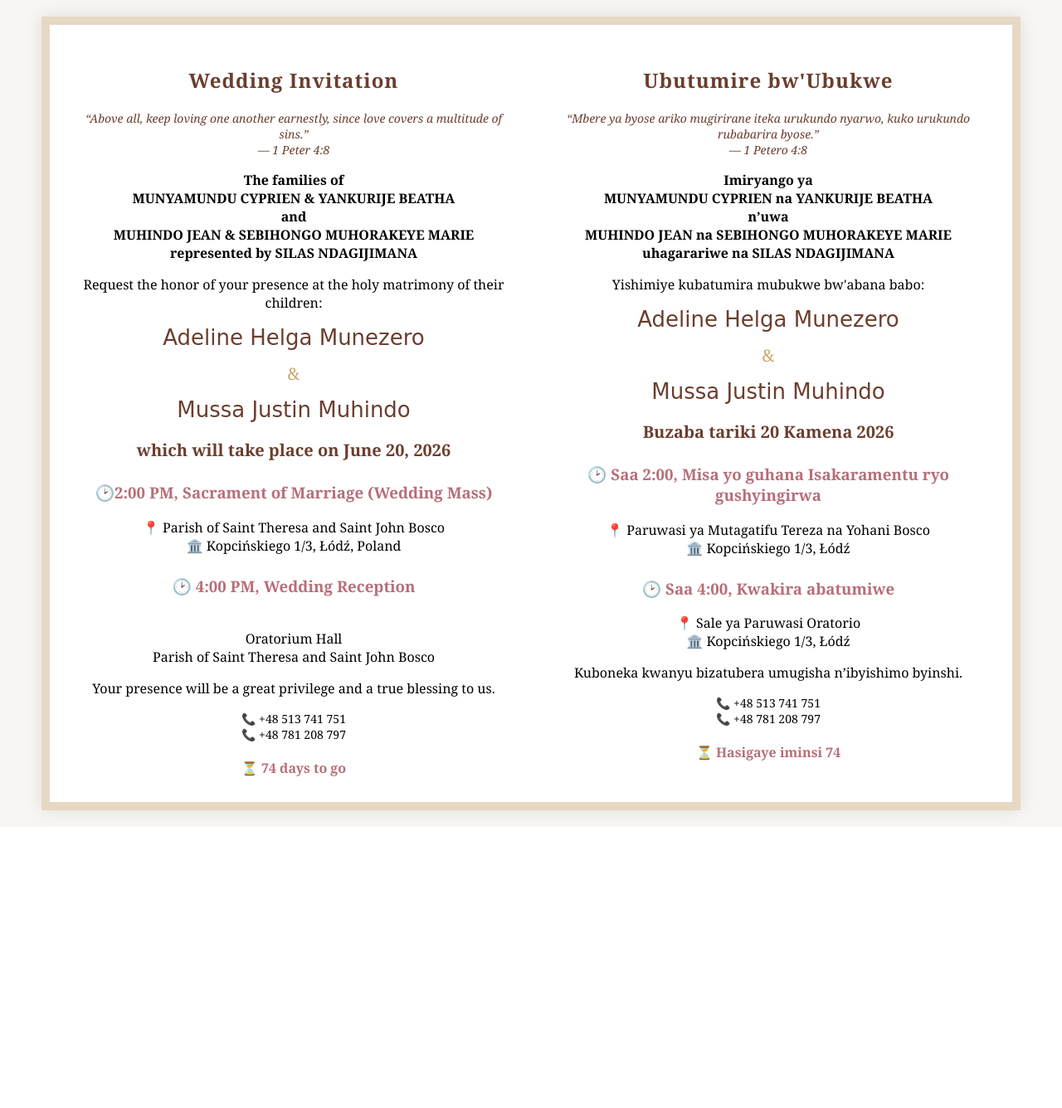
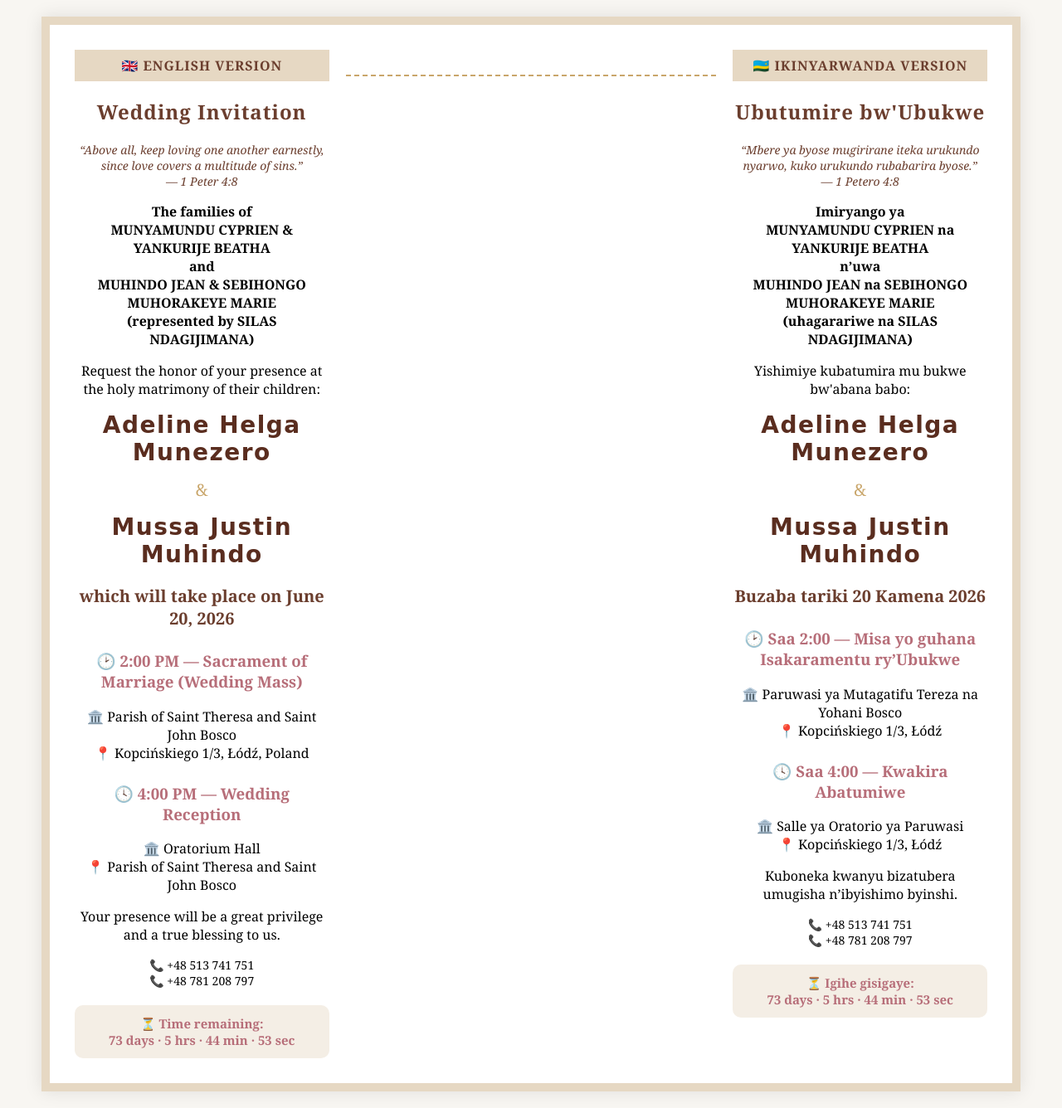
Before and after one commit to jmussamuhindo/wed, a Flask app: page / in a window 1280 px wide. Shown: the whole page at 83% size. Before the commit the page ends 997 px from the top, so only its background shows below. Run offline with Flask 3, Linux system fonts and the light colour scheme.

Commit message:
countdown

```diff
--- a/templates/index.html
+++ b/templates/index.html
@@ -4,7 +4,7 @@
     <meta charset="UTF-8">
     <title>Wedding Invitation</title>
 
-    <!-- ✅ IMPORTANT FOR MOBILE -->
+    <!-- IMPORTANT FOR MOBILE -->
     <meta name="viewport" content="width=device-width, initial-scale=1.0">
 
     <style>
@@ -53,10 +53,12 @@
         }
 
         .names {
-            font-size: 26px;
-            color: #6b3e2e;
+            font-size: 28px;
+            color: #5a2d1f;
             margin: 15px 0;
             font-family: 'Brush Script MT', cursive;
+            font-weight: bold;
+            letter-spacing: 1.5px;
         }
 
         .and {
@@ -75,9 +77,27 @@
             font-size: 14px;
         }
 
-        .countdown {
+        .language-label {
+            background: #e6d8c3;
+            color: #6b3e2e;
+            font-weight: bold;
+            padding: 8px;
+            margin-bottom: 15px;
+            letter-spacing: 1px;
+        }
+
+        .divider {
+            width: 70%;
+            margin: 30px auto;
+            border-top: 2px dashed #c9a66b;
+        }
+
+        .countdown-box {
             margin-top: 20px;
-            font-size: 16px;
+            background: #f4eee5;
+            padding: 12px;
+            border-radius: 10px;
+            font-size: 15px;
             color: #b76e79;
             font-weight: bold;
         }
@@ -98,8 +118,10 @@
 <div class="card">
     <div class="container">
 
-        <!-- ✅ ENGLISH -->
+        <!-- ENGLISH -->
         <div class="section">
+            <div class="language-label">🇬🇧 ENGLISH VERSION</div>
+
             <h2>Wedding Invitation</h2>
 
             <div class="bible">
@@ -107,33 +129,32 @@
                 — 1 Peter 4:8
             </div>
 
-            <p><strong>The families of<br>
+            <p><strong>
+                The families of<br>
                 MUNYAMUNDU CYPRIEN &amp; YANKURIJE BEATHA<br>
                 and<br>
-                MUHINDO JEAN &amp; SEBIHONGO MUHORAKEYE MARIE represented by SILAS NDAGIJIMANA
+                MUHINDO JEAN &amp; SEBIHONGO MUHORAKEYE MARIE<br>
+                (represented by SILAS NDAGIJIMANA)
             </strong></p>
 
-            <p>Request the honor of your presence at the holy matrimony of their children: </p>
+            <p>Request the honor of your presence at the holy matrimony of their children:</p>
 
             <div class="names">Adeline Helga Munezero</div>
             <div class="and">&amp;</div>
             <div class="names">Mussa Justin Muhindo</div>
 
-            <p class="highlight"> which will take place on June 20, 2026</p>
+            <p class="highlight">which will take place on June 20, 2026</p>
 
-            <!-- ✅ EVENT 1 -->
-            <h3>🕑2:00 PM, Sacrament of Marriage (Wedding Mass)</h3>
+            <h3>🕑 2:00 PM — Sacrament of Marriage (Wedding Mass)</h3>
             <p>
-                📍 Parish of Saint Theresa and Saint John Bosco<br>
-                🏛️ Kopcińskiego 1/3, Łódź, Poland
+                🏛️ Parish of Saint Theresa and Saint John Bosco<br>
+                📍 Kopcińskiego 1/3, Łódź, Poland
             </p>
 
-            <!-- ✅ EVENT 2 -->
-            <h3> 🕑 4:00 PM, Wedding Reception</h3>
+            <h3>🕓 4:00 PM — Wedding Reception</h3>
             <p>
-                <br>
-                Oratorium Hall<br>
-                Parish of Saint Theresa and Saint John Bosco
+                🏛️ Oratorium Hall<br>
+                📍 Parish of Saint Theresa and Saint John Bosco
             </p>
 
             <p>Your presence will be a great privilege and a true blessing to us.</p>
@@ -143,26 +164,35 @@
                 📞 +48 781 208 797
             </div>
 
-            <div class="countdown">⏳ {{ days_left }} days to go</div>
+            <div class="countdown-box">
+                ⏳ Time remaining:<br>
+                <span id="countdown-en"></span>
+            </div>
         </div>
 
-        <!-- ✅ KINYARWANDA -->
+        <div class="divider"></div>
+
+        <!-- KINYARWANDA -->
         <div class="section">
+            <div class="language-label">🇷🇼 IKINYARWANDA VERSION</div>
+
             <h2>Ubutumire bw'Ubukwe</h2>
 
             <div class="bible">
-                “Mbere ya byose ariko mugirirane iteka urukundo nyarwo,
+                “Mbere ya byose mugirirane iteka urukundo nyarwo,
                 kuko urukundo rubabarira byose.”<br>
                 — 1 Petero 4:8
             </div>
 
-            <p><strong>Imiryango ya<br>
+            <p><strong>
+                Imiryango ya<br>
                 MUNYAMUNDU CYPRIEN na YANKURIJE BEATHA<br>
                 n’uwa<br>
-                MUHINDO JEAN na SEBIHONGO MUHORAKEYE MARIE uhagarariwe na SILAS NDAGIJIMANA
+                MUHINDO JEAN na SEBIHONGO MUHORAKEYE MARIE<br>
+                (uhagarariwe na SILAS NDAGIJIMANA)
             </strong></p>
 
-            <p>Yishimiye kubatumira mubukwe bw'abana babo: </p>
+            <p>Yishimiye kubatumira mu bukwe bw'abana babo:</p>
 
             <div class="names">Adeline Helga Munezero</div>
             <div class="and">&amp;</div>
@@ -170,18 +200,16 @@
 
             <p class="highlight">Buzaba tariki 20 Kamena 2026</p>
 
-            <!-- ✅ EVENT 1 -->
-            <h3> 🕑 Saa 2:00, Misa yo guhana Isakaramentu ryo gushyingirwa</h3>
+            <h3>🕑 Saa 2:00 — Misa yo guhana Isakaramentu ry’Ubukwe</h3>
             <p>
-                📍 Paruwasi ya Mutagatifu Tereza na Yohani Bosco<br>
-                🏛️ Kopcińskiego 1/3, Łódź
+                🏛️ Paruwasi ya Mutagatifu Tereza na Yohani Bosco<br>
+                📍 Kopcińskiego 1/3, Łódź
             </p>
 
-            <!-- ✅ EVENT 2 -->
-            <h3> 🕑 Saa 4:00, Kwakira abatumiwe</h3>
+            <h3>🕓 Saa 4:00 — Kwakira Abatumiwe</h3>
             <p>
-                📍 Sale ya Paruwasi Oratorio<br>
-                🏛️ Kopcińskiego 1/3, Łódź
+                🏛️ Salle ya Oratorio ya Paruwasi<br>
+                📍 Kopcińskiego 1/3, Łódź
             </p>
 
             <p>Kuboneka kwanyu bizatubera umugisha n’ibyishimo byinshi.</p>
@@ -191,11 +219,41 @@
                 📞 +48 781 208 797
             </div>
 
-            <div class="countdown">⏳ Hasigaye iminsi {{ days_left }}</div>
+            <div class="countdown-box">
+                ⏳ Igihe gisigaye:<br>
+                <span id="countdown-rw"></span>
+            </div>
         </div>
 
     </div>
 </div>
 
+<script>
+function startCountdown(elementId) {
+    const weddingDate = new Date("June 20, 2026 14:00:00").getTime();
+
+    setInterval(() => {
+        const now = new Date().getTime();
+        const distance = weddingDate - now;
+
+        if (distance < 0) {
+            document.getElementById(elementId).innerHTML = "🎉 Today is the big day!";
+            return;
+        }
+
+        const days = Math.floor(distance / (1000 * 60 * 60 * 24));
+        const hours = Math.floor((distance / (1000 * 60 * 60)) % 24);
+        const minutes = Math.floor((distance / (1000 * 60)) % 60);
+        const seconds = Math.floor((distance / 1000) % 60);
+
+        document.getElementById(elementId).innerHTML =
+            days + " days · " + hours + " hrs · " + minutes + " min · " + seconds + " sec";
+    }, 1000);
+}
+
+startCountdown("countdown-en");
+startCountdown("countdown-rw");
+</script>
+
 </body>
 </html>
```
